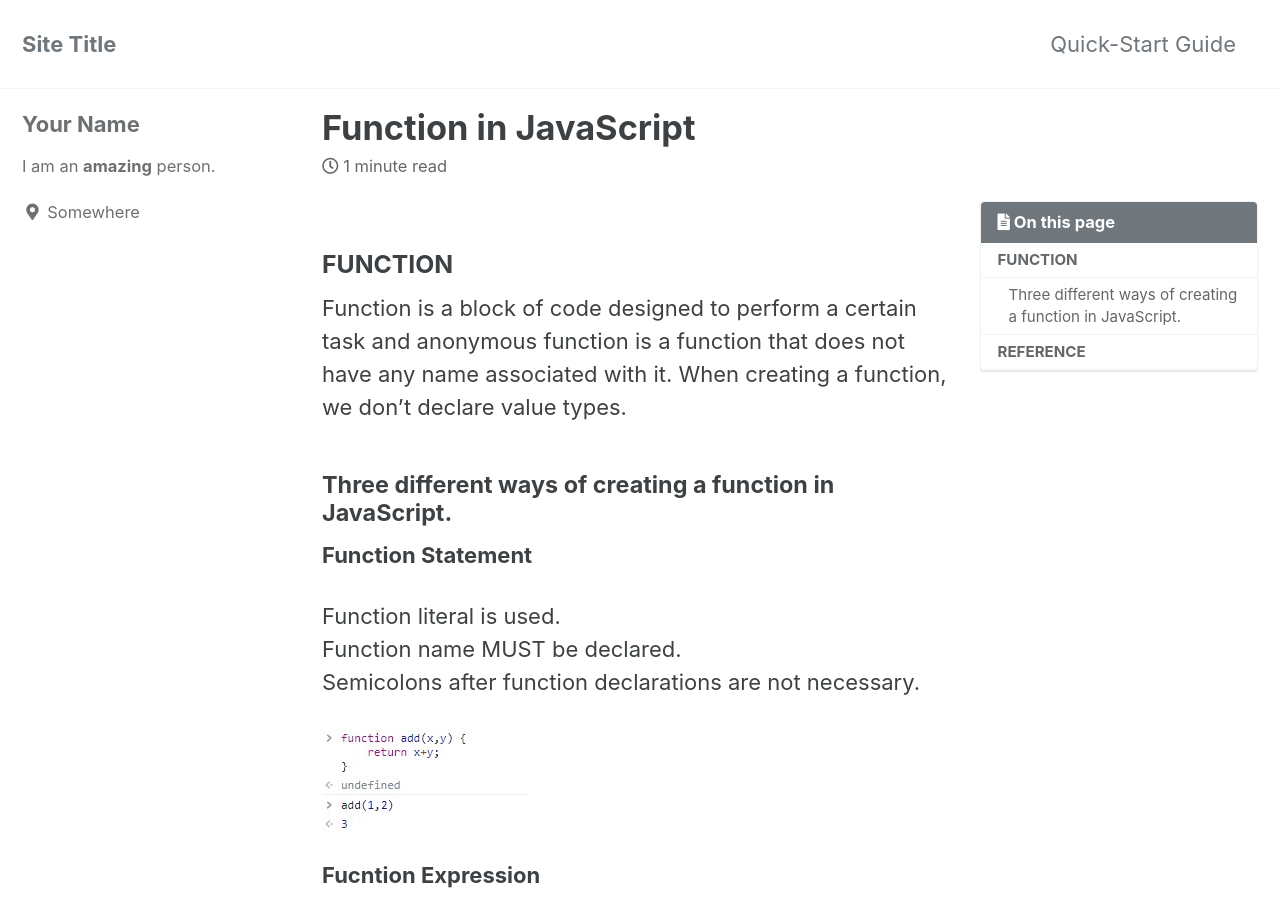
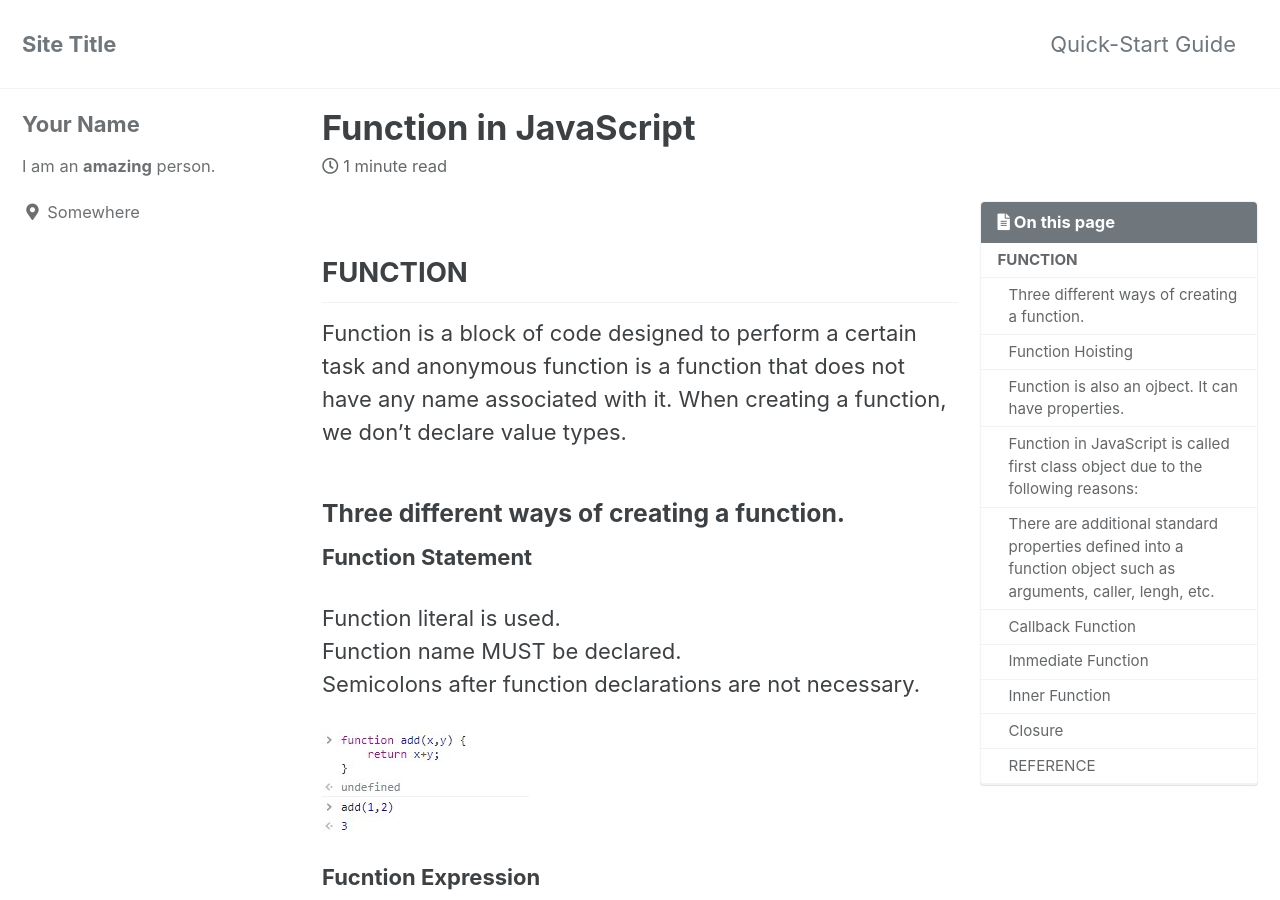
Before and after one commit to redshrimp0310/redshrimp0310.github.io, a Jekyll site: the page built from _posts/2021-12-22-JavaScript.md, in a window 1280 px wide and 900 px high. Built offline with Jekyll 4.4.1, drawn with Linux system fonts in a browser that asks for light colours; cached includes are drawn as plain includes.

Commit message:
Update 2021-12-22-JavaScript.md

```diff
--- a/_posts/2021-12-22-JavaScript.md
+++ b/_posts/2021-12-22-JavaScript.md
@@ -13,10 +13,10 @@ toc_sticky: true
 date: 2021-12-22
 last_modified_at: 2021-12-22
 ---
-### FUNCTION
+## FUNCTION
 Function is a block of code designed to perform a certain task and anonymous function is a function that does not have any name associated with it. When creating a function, we don't declare value types.
 
-#### Three different ways of creating a function in JavaScript.
+### Three different ways of creating a function.
 
 **Function Statement**
 
@@ -56,7 +56,7 @@ Function statement and function expression is the process of the simplified proc
 Syntax :
 new Function(arg1, ... , argN, functionBody)
 
-* Function Hoisting
+### Function Hoisting
 
 Hoisting can allow functions to be used before they are declared in the code.
 
@@ -66,12 +66,12 @@ It can lead to the unexpected errors and is not normally recommended.
 
 ![JS](/img/JavaScript/JS2/2021-12-22-JS2-8.jpg)
 
-* Function is also an ojbect. It can have properties.
+### Function is also an ojbect. It can have properties.
 
 ![JS](/img/JavaScript/JS2/2021-12-22-JS2-9.jpg)
 ![JS](/img/JavaScript/JS2/2021-12-22-JS2-10.jpg)
 
-* Function in JavaScript is called first class object due to the following reasons:
+### Function in JavaScript is called first class object due to the following reasons:
 
 *Can be created by literal.*
 *Can be assigned to variable, element of array, and property of object.*
@@ -88,7 +88,7 @@ It can lead to the unexpected errors and is not normally recommended.
 
 *Property can be created and assigned dynamically.*
 
-* There are additional standard properties defined into a function object such as arguments, caller, lengh, etc.
+### There are additional standard properties defined into a function object such as arguments, caller, lengh, etc.
 
 ![JS](/img/JavaScript/JS2/2021-12-22-JS2-14.jpg)
 
@@ -96,21 +96,21 @@ Length property
 
 ![JS](/img/JavaScript/JS2/2021-12-22-JS2-15.jpg)
 
-* Callback Function
+### Callback Function
 
 Callback function is a function passed as an argument into another function.
 
-* Immediate Function
+### Immediate Function
 
 Immediate function is a function that enables you to execute a function as soon as defined.
 
 ![JS](/img/JavaScript/JS2/2021-12-22-JS2-16.jpg)
 
-* Inner Function
+### Inner Function
 
 ![JS](/img/JavaScript/JS2/2021-12-22-JS2-17.jpg)
 
-* Closure
+### Closure
 
 This is a feature where an inner function has an access to the outer function's variables.
 
```
